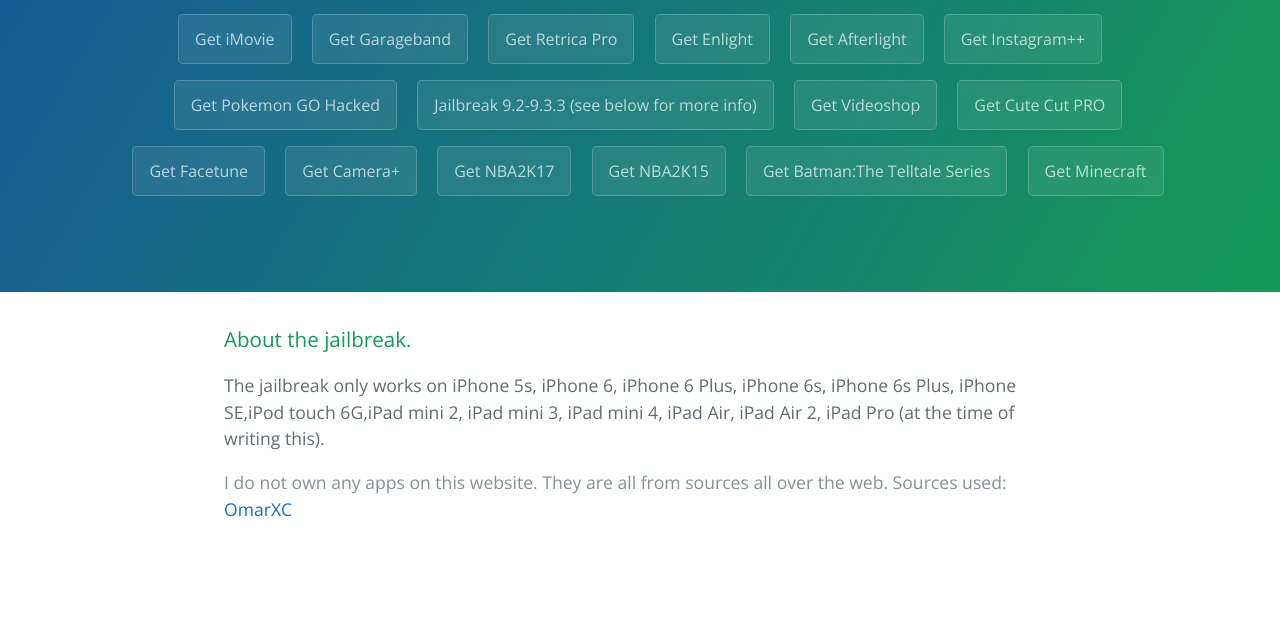
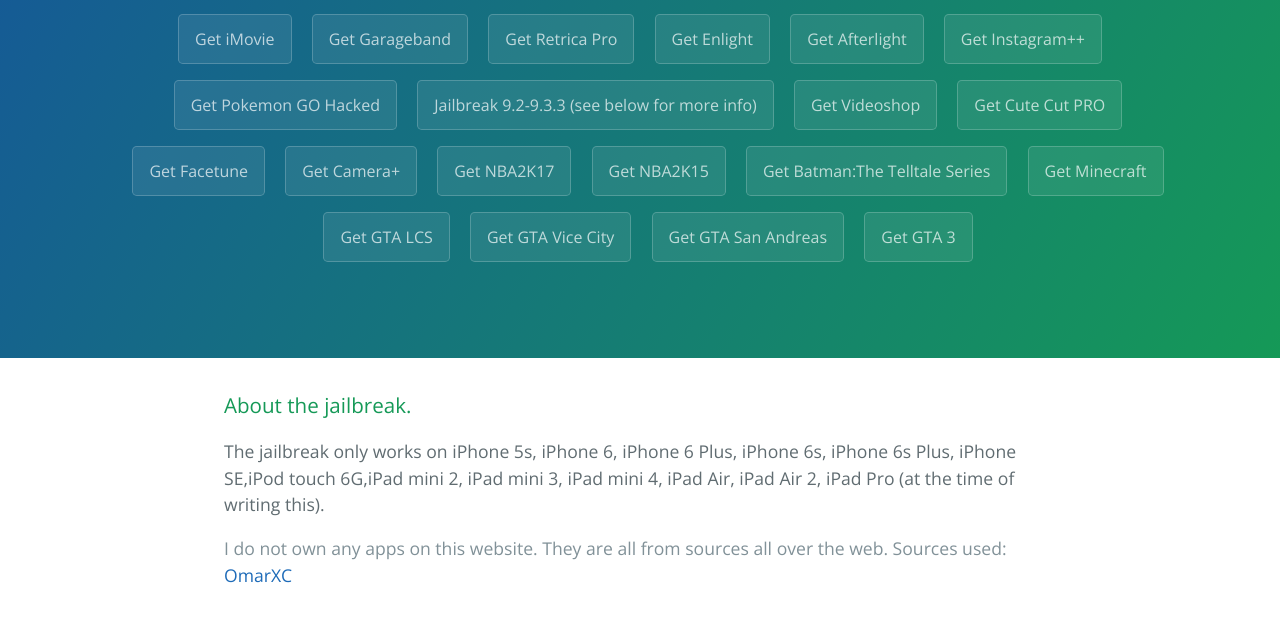
Before and after one commit to otherdotbat/aipasapps, a plain HTML site: page index.html in a window 1280 px wide. Shown: the part 176-798 px from the top of the page. Drawn offline with nearby package versions, Linux system fonts and the light colour scheme.

Commit message:
Update index.html

```diff
--- a/index.html
+++ b/index.html
@@ -29,7 +29,10 @@
       <a href="itms-services://?action=download-manifest&url=https://www.haimawan.com/h5plist/gw/mios.haimawam.com:d5cbd5dd-219e-48e2-a8f8-08c208d866cb/ecc3c5f7-3214-410e-b2d7-3a66a69fed4e/0.plist" class="btn">Get NBA2K15</a>
       <a href="itms-services://?action=download-manifest&url=https://www.haimawan.com/h5plist/gw/mios.haimawam.com:d5cbd5dd-219e-48e2-a8f8-08c208d866cb/54c0353f-8b23-4b6d-8419-7aea416e8e53.plist" class="btn">Get Batman:The Telltale Series</a>
       <a href="itms-services://?action=download-manifest&url=https://www.haimawan.com/h5plist/gw/mios.haimawam.com:d5cbd5dd-219e-48e2-a8f8-08c208d866cb/92c204fd-b7e6-4cde-bafa-1f67dca202bc/0.plist" class="btn">Get Minecraft</a>
-
+      <a href="itms-services://?action=download-manifest&url=https://www.haimawan.com/h5plist/gw/mios.haimawam.com:d5cbd5dd-219e-48e2-a8f8-08c208d866cb/9299a7ab-0a0a-485a-9059-7a1c5a07500d/0.plist" class="btn">Get GTA LCS</a>
+      <a href="itms-services://?action=download-manifest&url=https://www.haimawan.com/h5plist/gw/mios.haimawam.com:d5cbd5dd-219e-48e2-a8f8-08c208d866cb/16ee9a75-81a3-46fb-9a44-014e78965309/0.plist" class="btn">Get GTA Vice City</a>
+      <a href="itms-services://?action=download-manifest&url=https://www.haimawan.com/h5plist/gw/mios.haimawam.com:d5cbd5dd-219e-48e2-a8f8-08c208d866cb/060bbaeb-bf38-48e7-8c78-9c70ef6e3d67/0.plist" class="btn">Get GTA San Andreas</a>
+      <a href="itms-services://?action=download-manifest&url=https://www.haimawan.com/h5plist/gw/mios.haimawam.com:d5cbd5dd-219e-48e2-a8f8-08c208d866cb/a6cab556-839c-42ae-a6f4-b18c54be16b2/0.plist" class="btn">Get GTA 3</a>
     </section>
 
     <section class="main-content">
```
